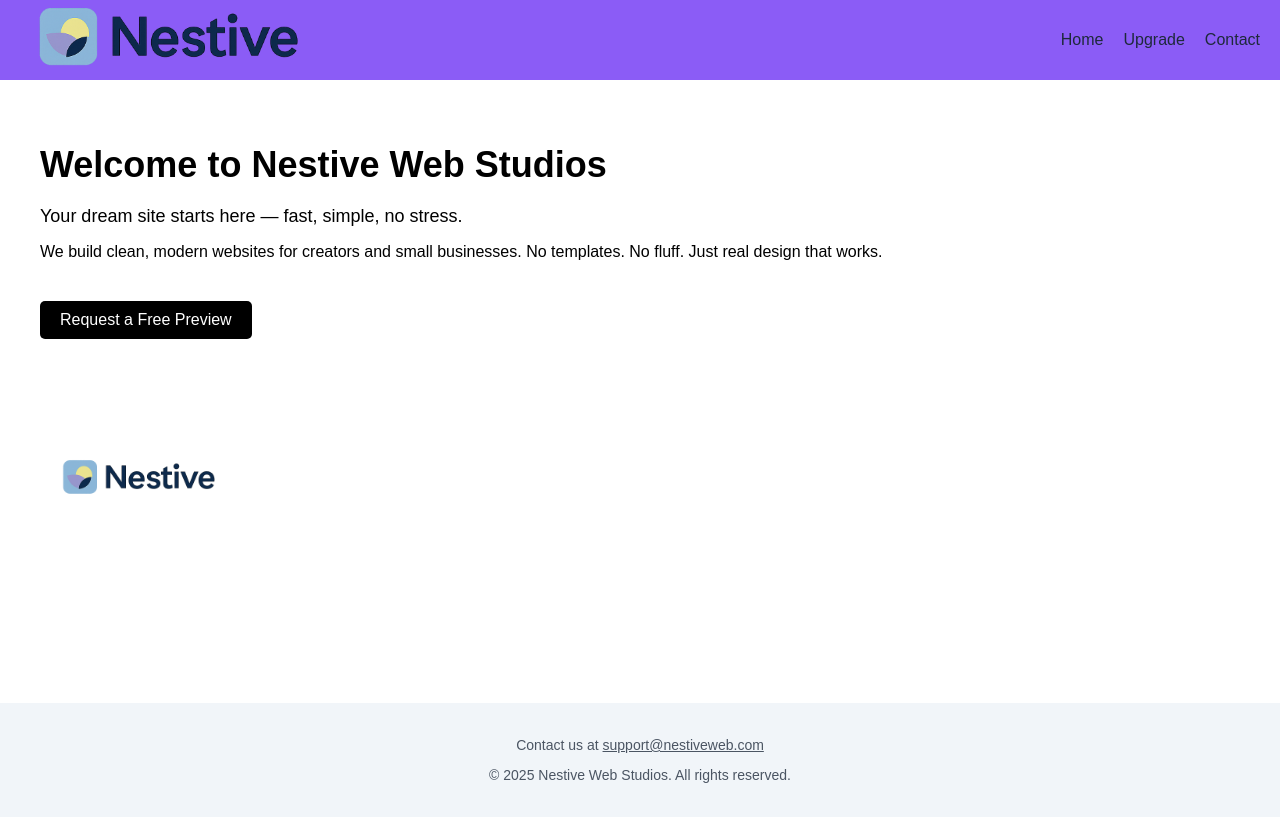
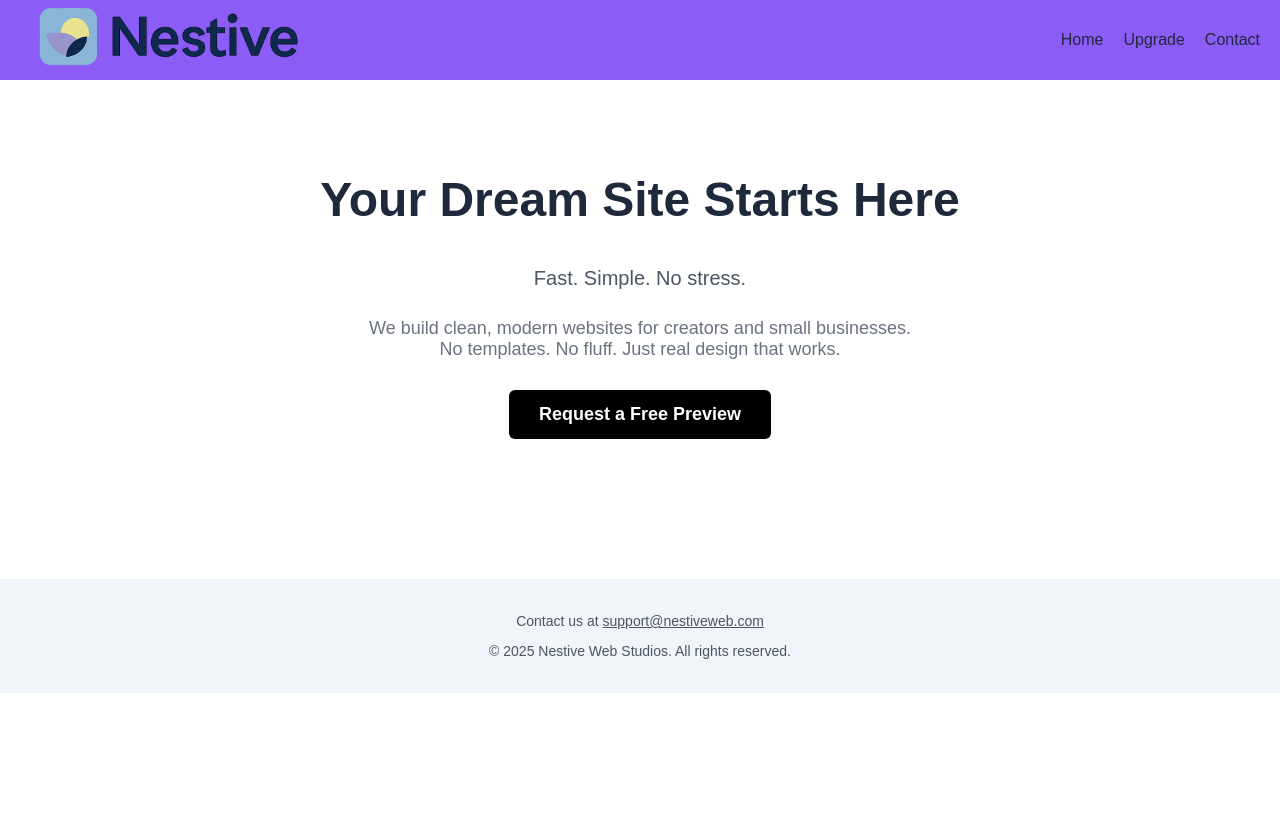
Before and after one commit to NestiveWebStudios/nestive-site, a React (Vite) app: page / in a window 1280 px wide. Built offline with nearby package versions, Linux system fonts and the light colour scheme.

Commit message:
added footer file and edited home screen

```diff
--- a/src/Home.jsx
+++ b/src/Home.jsx
@@ -2,39 +2,62 @@ import React from 'react';
 
 const Home = () => {
   return (
-    <div style={{ padding: '40px', fontFamily: 'Arial, sans-serif' }}>
-      <h1 style={{ fontSize: '36px', marginBottom: '20px' }}>
-        Welcome to Nestive Web Studios
+    <div style={{
+      padding: '60px 20px',
+      fontFamily: 'Arial, sans-serif',
+      display: 'flex',
+      flexDirection: 'column',
+      alignItems: 'center',
+      textAlign: 'center',
+      maxWidth: '800px',
+      margin: '0 auto'
+    }}>
+      <h1 style={{
+        fontSize: '48px',
+        marginBottom: '20px',
+        fontWeight: 'bold',
+        color: '#1e293b'
+      }}>
+        Your Dream Site Starts Here
       </h1>
-      <p style={{ fontSize: '18px', marginBottom: '10px' }}>
-        Your dream site starts here — fast, simple, no stress.
+
+      <p style={{
+        fontSize: '20px',
+        marginBottom: '10px',
+        color: '#4B5563'
+      }}>
+        Fast. Simple. No stress.
       </p>
-      <p style={{ fontSize: '16px', marginBottom: '20px' }}>
-        We build clean, modern websites for creators and small businesses.
+
+      <p style={{
+        fontSize: '18px',
+        marginBottom: '30px',
+        color: '#6B7280'
+      }}>
+        We build clean, modern websites for creators and small businesses.<br />
         No templates. No fluff. Just real design that works.
       </p>
+
       <a
         href="https://forms.gle/ReBhRS2XLh8zzhMq7"
         target="_blank"
         rel="noopener noreferrer"
         style={{
           display: 'inline-block',
-          marginTop: '20px',
-          padding: '10px 20px',
+          padding: '14px 30px',
           backgroundColor: '#000',
           color: 'white',
+          fontSize: '18px',
+          fontWeight: 'bold',
           textDecoration: 'none',
-          borderRadius: '5px'
+          borderRadius: '6px',
+          transition: 'background-color 0.3s'
         }}
+        onMouseOver={e => e.target.style.backgroundColor = '#1f2937'}
+        onMouseOut={e => e.target.style.backgroundColor = '#000'}
       >
         Request a Free Preview
       </a>
-      <br />
-      <img
-        src="/nestive-transparent-logo.png"
-        alt="Nestive Logo"
-        style={{ marginTop: '40px', maxWidth: '200px' }}
-      />
     </div>
   );
 };
```
